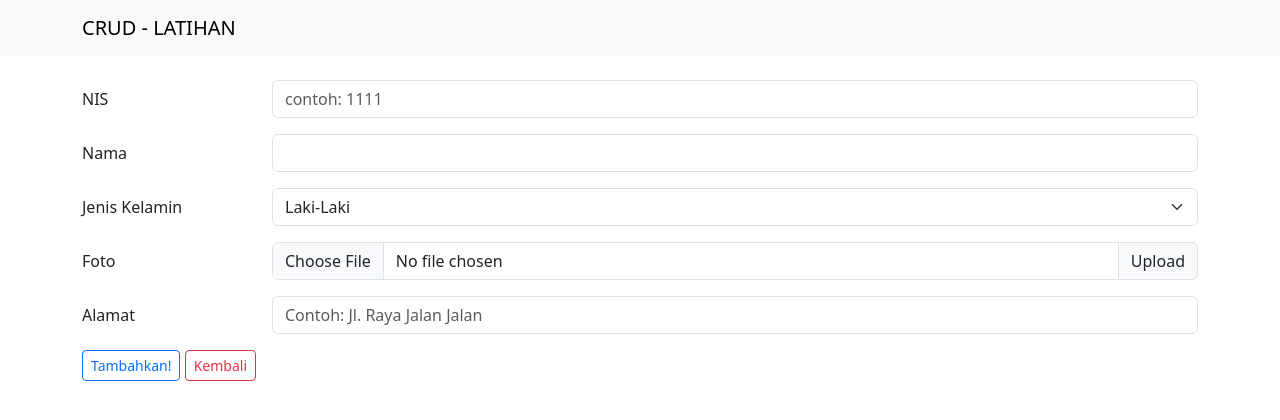
After one commit to cokvrindaa/pendalamanphp-tutor-wpu, a PHP site: page /kelolaData.php in a window 1280 px wide. The commit adds this page. Shown: the top 420 px of the page. Run offline with PHP 8.4, Linux system fonts and the light colour scheme.

Commit message:
struktur kendali

```diff
--- /dev/null
+++ b/pemahaman crud/kelolaData.php
@@ -0,0 +1,79 @@
+<?php
+
+?>
+<!DOCTYPE html>
+<html lang="en">
+
+<head>
+    <meta charset="UTF-8">
+    <!-- Bootstrap -->
+    <link href="css/bootstrap.min.css" rel="stylesheet">
+    <script src="js/bootstrap.bundle.min.js"></script>
+    <meta name="viewport" content="width=device-width, initial-scale=1.0">
+    <title>Tambah Data </title>
+</head>
+
+<body>
+    <nav class="navbar bg-body-tertiary mb-4">
+        <div class="container">
+            <a class="navbar-brand" href="./index.php">
+                CRUD - LATIHAN
+            </a>
+        </div>
+    </nav>
+    <div class="container">
+        <form method="POST" action="../pemahaman crud/proses.php">
+            <div class=" mb-3 row">
+                <label for="nis" class="col-sm-2 col-form-label">NIS </label>
+                <div class="col-sm-10">
+                    <input type="text" class="form-control" id="nis" placeholder="contoh: 1111" name="nis">
+                </div>
+            </div>
+            <div class="mb-3 row">
+                <label for="nama" class="col-sm-2 col-form-label">Nama </label>
+                <div class="col-sm-10">
+                    <input type="text" class="form-control" id="nama" name="nama" laceholder="Contoh: Ujang Dujang">
+                </div>
+            </div>
+            <div class="mb-3 row">
+                <label for="jenisKelamin" class="col-sm-2 col-form-label">Jenis Kelamin </label>
+                <div class="col-sm-10">
+                    <select class="form-select " id="jenisKelamin">
+                        <option value="Laki-Laki" name="laki-laki">Laki-Laki</option>
+                        <option value=" Perempuan" name="perempuan">Perempuan</option>
+                    </select>
+                </div>
+            </div>
+            <div class="mb-3 row">
+                <label for="foto" class="col-sm-2 col-form-label">Foto</label>
+                <div class="col-sm-10">
+                    <div class="input-group ">
+                        <input type="file" class="form-control" id="foto" name="foto">
+                        <label class="input-group-text" for="upFoto">Upload</label>
+                    </div>
+                </div>
+            </div>
+            <div class="mb-3 row">
+                <label for="alamat" class="col-sm-2 col-form-label">Alamat </label>
+                <div class="col-sm-10">
+                    <input type="text" class="form-control" name="alamat" id="alamat"
+                        placeholder="Contoh: Jl. Raya Jalan Jalan">
+                </div>
+            </div>
+            <div class="col">
+                <?php
+            if(isset($_GET["ubah"])){
+            ?>
+                <button type="submit" name="edit" class="btn btn-outline-primary btn-sm">Simpan Perubahan!</button>
+                <?php } else { ?>
+                <button type="submit" name="tambah" class="btn btn-outline-primary btn-sm">Tambahkan!</button>
+                <?php }?>
+                <a href="index.php">
+                    <button type="button" class="btn btn-outline-danger btn-sm">Kembali</button>
+                </a>
+            </div>
+        </form>
+    </div>
+</body>
+
+</html>
```
Also changed, not shown: pemahaman crud/index.php (+4 -3 lines), pemahaman crud/proses.php (added, +7 -0 lines), pemahaman crud/tambahData.php (deleted, +0 -68 lines).
